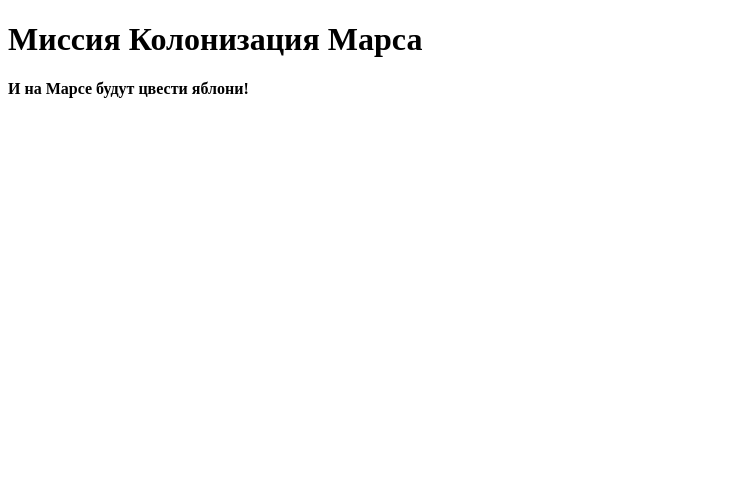
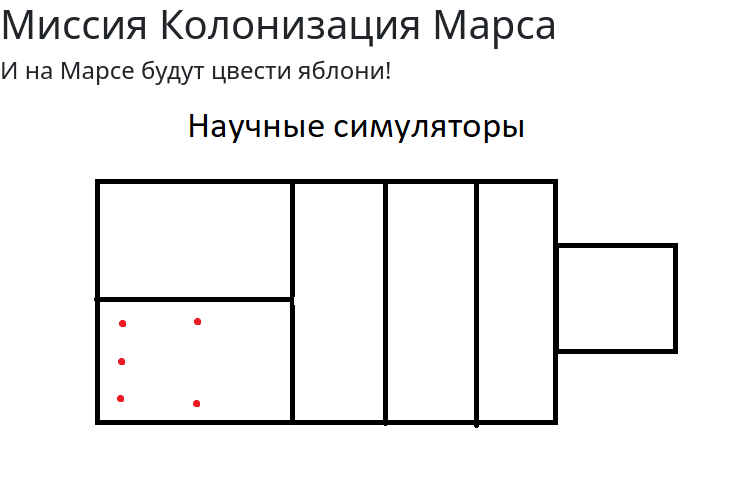
Before and after one commit to N0de-1544/Mars-colonisation-web-promotion-yandex-2, a Flask app: page /1 in a window 1280 px wide. Shown: the top 496 px of the page, without its empty margins (0-739 px from the left). Run offline with Flask 2, Linux system fonts and the light colour scheme.

Commit message:
2nd task
Images are used solely in demostration purposes.

```diff
--- /dev/null
+++ b/static/css/style.css
@@ -0,0 +1,3 @@
+h1 {
+   background-color: #dddddd
+}
--- a/templates/index.html
+++ b/templates/index.html
@@ -2,10 +2,23 @@
 <html lang="en">
 <head>
     <meta charset="UTF-8">
+    <meta name="viewport" content="width=device-width, initial-scale=1, shrink-to-fit=no">
+    <link rel="stylesheet"
+          href="https://cdn.jsdelivr.net/npm/bootstrap@5.0.0-beta1/dist/css/bootstrap.min.css"
+          integrity="sha384-giJF6kkoqNQ00vy+HMDP7azOuL0xtbfIcaT9wjKHr8RbDVddVHyTfAAsrekwKmP1"
+          crossorigin="anonymous">
+    <link rel="stylesheet" type="text/css" href="{url_for('static', filename='css/style.css')}" />
         <title>{{ title }}</title>
     </head>
     <body>
         <h1>Миссия Колонизация Марса</h1>
         <h4>И на Марсе будут цвести яблони!</h4>
+        <div>
+            {% if  'инженер' in title.lower() or 'строитель' in title.lower() %}
+                <img src="static/img/engi.png" alt="За картой тренажеров обратитесь к администратору.">
+            {% else %}
+                <img src="static/img/science.png" alt="За картой симуляторов обратитесь к администратору.">
+            {% endif %}
+        </div>
     </body>
 </html>
```
Also changed, not shown: static/img/engi.png (added), static/img/science.png (added).
